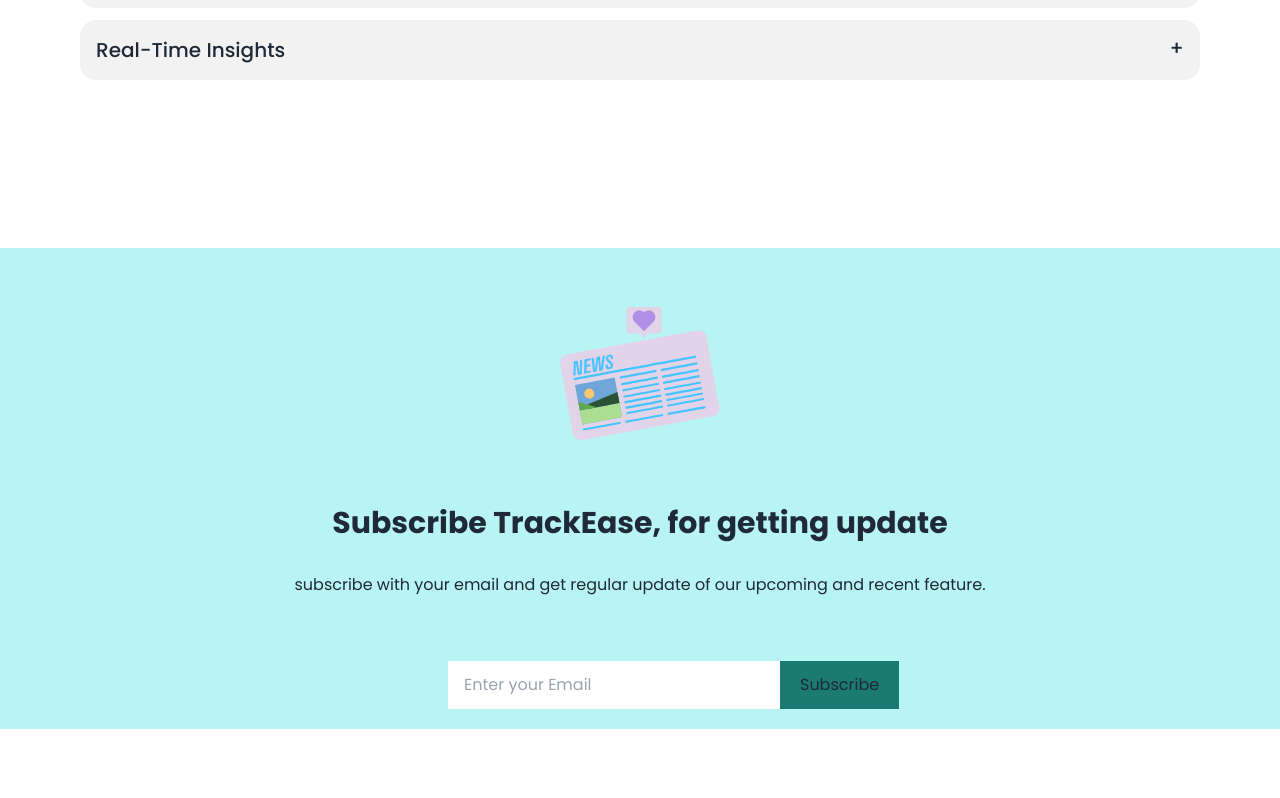
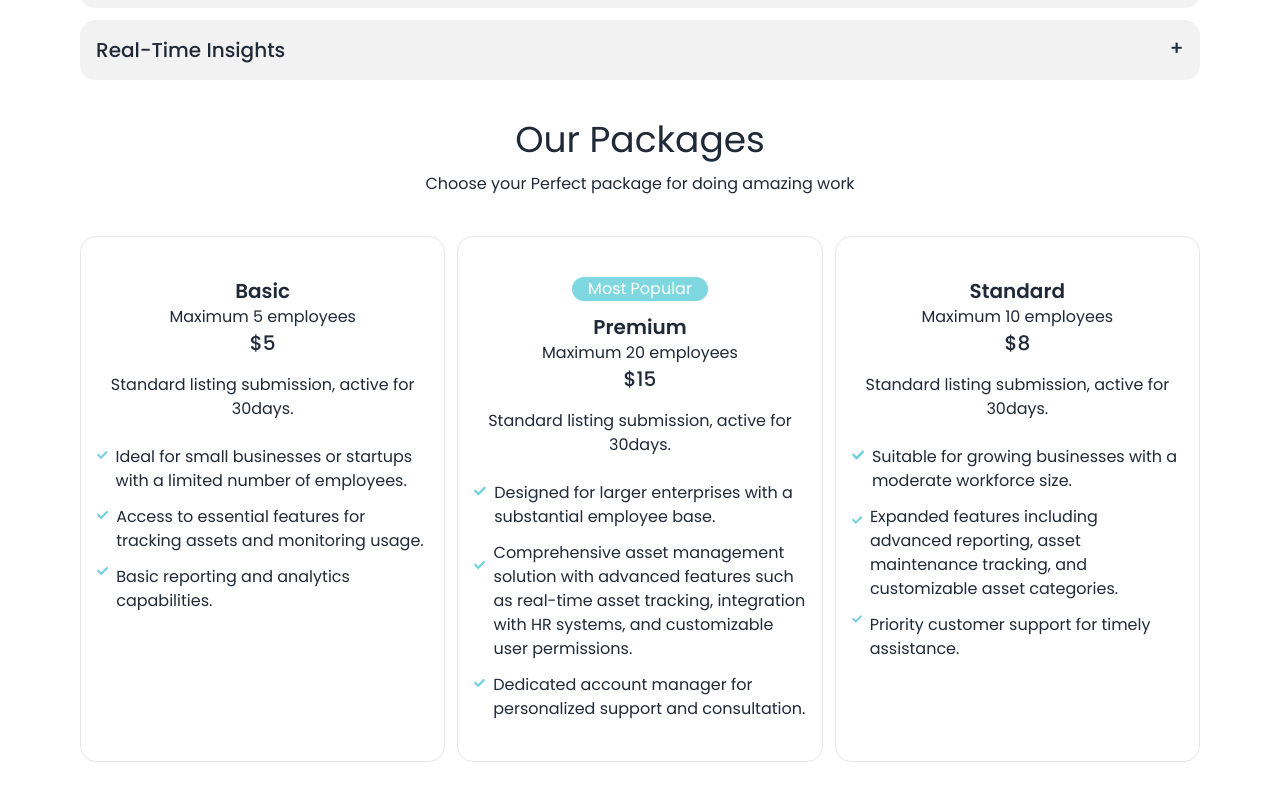
Before and after one commit to Dinobondhu-shill/TrackEase-client, a React (Vite) app: page / in a window 1280 px wide. Shown: the part 1842-2640 px from the top of the page. Before the commit the page ends 2571 px from the top, so only its background shows below. Built offline with nearby package versions, Linux system fonts and the light colour scheme.

Commit message:
package section added

```diff
--- a/package.json
+++ b/package.json
@@ -15,6 +15,7 @@
     "match-sorter": "^6.3.4",
     "react": "^18.2.0",
     "react-dom": "^18.2.0",
+    "react-icons": "^5.2.1",
     "react-router-dom": "^6.23.1",
     "sort-by": "^1.2.0",
     "swiper": "^11.1.4"
--- /dev/null
+++ b/src/components/PackageCard1.jsx
@@ -0,0 +1,29 @@
+import { FaCheck } from "react-icons/fa";
+
+
+const PackageCard1 = () => {
+  return (
+    <div className="border py-10 px-4 rounded-2xl text-center">
+      <h2 className="font-semibold text-xl">Basic</h2>
+      <h3>Maximum 5 employees</h3>
+      <h5 className="font-medium text-xl mb-4">$<span>5</span></h5>
+      <p className="mb-6">Standard listing submission, active for 30days.</p>
+      <div className="space-y-3">
+      <div className="flex gap-2  text-start">
+        <FaCheck className="text-[#75d0e0] text-xl"></FaCheck>
+        <p>Ideal for small businesses or startups with a limited number of employees.</p>
+      </div>
+      <div className="flex gap-2  text-start">
+        <FaCheck className="text-[#75d0e0] text-xl"></FaCheck>
+        <p>Access to essential features for tracking assets and monitoring usage.</p>
+      </div>
+      <div className="flex gap-2 text-start">
+        <FaCheck className="text-[#75d0e0] text-xs"></FaCheck>
+        <p>Basic reporting and analytics capabilities.</p>
+      </div>
+      </div>
+    </div>
+  );
+};
+
+export default PackageCard1;
--- /dev/null
+++ b/src/components/PackageCard2.jsx
@@ -0,0 +1,30 @@
+
+import { FaCheck } from 'react-icons/fa';
+
+const PackageCard2 = () => {
+  return (
+    <div className="border py-10 px-4 rounded-2xl text-center">
+      <h2 className="font-semibold text-xl">Standard
+</h2>
+      <h3>Maximum 10 employees</h3>
+      <h5 className="font-medium text-xl mb-4">$<span>8</span></h5>
+      <p className="mb-6">Standard listing submission, active for 30days.</p>
+      <div className="space-y-3">
+      <div className="flex gap-2  text-start">
+        <FaCheck className="text-[#75d0e0] text-xl"></FaCheck>
+        <p>Suitable for growing businesses with a moderate workforce size.</p>
+      </div>
+      <div className="flex gap-2  text-start">
+        <FaCheck className="text-[#75d0e0] text-3xl"></FaCheck>
+        <p>Expanded features including advanced reporting, asset maintenance tracking, and customizable asset categories.</p>
+      </div>
+      <div className="flex gap-2 text-start">
+        <FaCheck className="text-[#75d0e0] text-xs"></FaCheck>
+        <p>Priority customer support for timely assistance.</p>
+      </div>
+      </div>
+    </div>
+  );
+};
+
+export default PackageCard2;
--- /dev/null
+++ b/src/components/PackageCard3.jsx
@@ -0,0 +1,30 @@
+import { FaCheck } from "react-icons/fa";
+
+
+const PackageCard3 = () => {
+  return (
+    <div className="border py-10 px-4 rounded-2xl text-center">
+      <p className="px-4 mb-3 bg-[#7fd8df] text-white w-fit rounded-3xl mx-auto">Most Popular</p>
+    <h2 className="font-semibold text-xl">Premium</h2>
+    <h3>Maximum 20 employees</h3>
+    <h5 className="font-medium text-xl mb-4">$<span>15</span></h5>
+    <p className="mb-6">Standard listing submission, active for 30days.</p>
+    <div className="space-y-3">
+    <div className="flex gap-2  text-start">
+      <FaCheck className="text-[#75d0e0] text-xl"></FaCheck>
+      <p>Designed for larger enterprises with a substantial employee base.</p>
+    </div>
+    <div className="flex gap-2  text-start">
+      <FaCheck className="text-[#75d0e0] text-5xl"></FaCheck>
+      <p>Comprehensive asset management solution with advanced features such as real-time asset tracking, integration with HR systems, and customizable user permissions.</p>
+    </div>
+    <div className="flex gap-2 text-start">
+      <FaCheck className="text-[#75d0e0] text-xl"></FaCheck>
+      <p>Dedicated account manager for personalized support and consultation.</p>
+    </div>
+    </div>
+  </div>
+  );
+};
+
+export default PackageCard3;
--- a/src/pages/Home/Home.jsx
+++ b/src/pages/Home/Home.jsx
@@ -2,12 +2,14 @@
 import Banner from './Banner';
 import About from './About';
 import NewsLetter from '../../components/NewsLetter';
+import Packages from './Packages';
 
 const Home = () => {
   return (
     <div>
       <Banner></Banner>
       <About></About>
+      <Packages></Packages>
       <NewsLetter></NewsLetter>
     </div>
   );
--- /dev/null
+++ b/src/pages/Home/Packages.jsx
@@ -0,0 +1,21 @@
+
+import PackageCard1 from '../../components/PackageCard1';
+import PackageCard2 from '../../components/PackageCard2';
+import PackageCard3 from '../../components/PackageCard3';
+
+const Packages = () => {
+  return (
+    <div className='lg:px-20'>
+      <h3 className='text-4xl text-center '>Our Packages</h3>
+      <p className='text-center mt-3'>Choose your Perfect package for doing amazing work</p>
+      <div className='grid grid-cols-1 md:grid-cols-2 lg:grid-cols-3 gap-3 mt-10'>
+        <PackageCard1></PackageCard1>
+        <PackageCard3></PackageCard3>
+        <PackageCard2></PackageCard2>
+
+      </div>
+    </div>
+  );
+};
+
+export default Packages;
```
Also changed, not shown: 1 other file (tests, documents, lock files or other folders).
